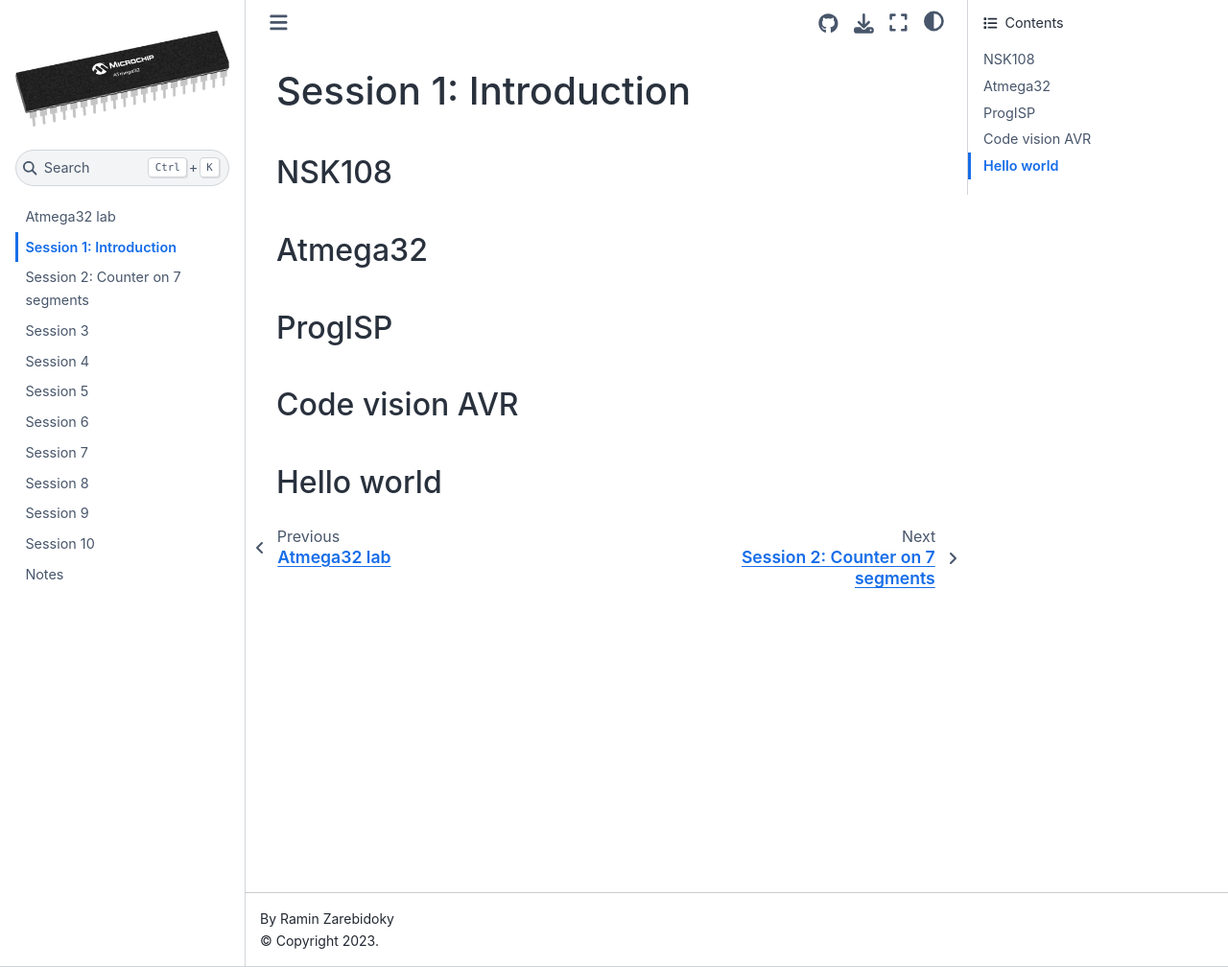
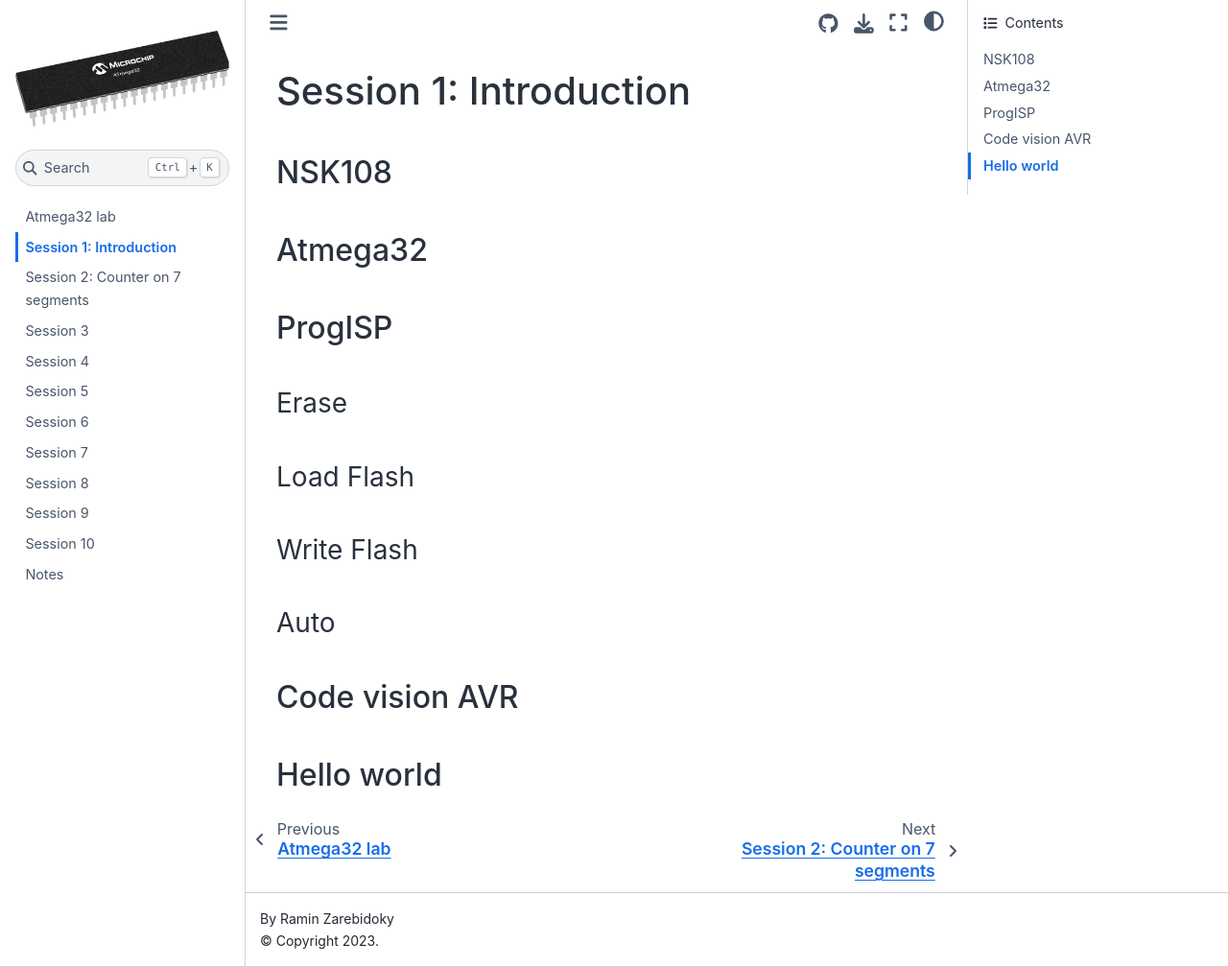
Before and after one commit to LiterallyTheOne/atmega32_lab, a Jupyter Book: the page built from docs/session_1.md, in a window 1280 px wide and 1008 px high. Shown: the whole window at 96% size. Built offline with Jupyter Book 1.0.4 settings and Sphinx 7.4.7 and the Sphinx Book theme 1.1.4, drawn with Linux system fonts in a browser that asks for light colours.

Commit message:
Add some subsections to session_1.md

```diff
--- a/docs/session_1.md
+++ b/docs/session_1.md
@@ -6,6 +6,14 @@
 
 ## ProgISP
 
+### Erase
+
+### Load Flash
+
+### Write Flash
+
+### Auto
+
 ## Code vision AVR
 
 ## Hello world
```
